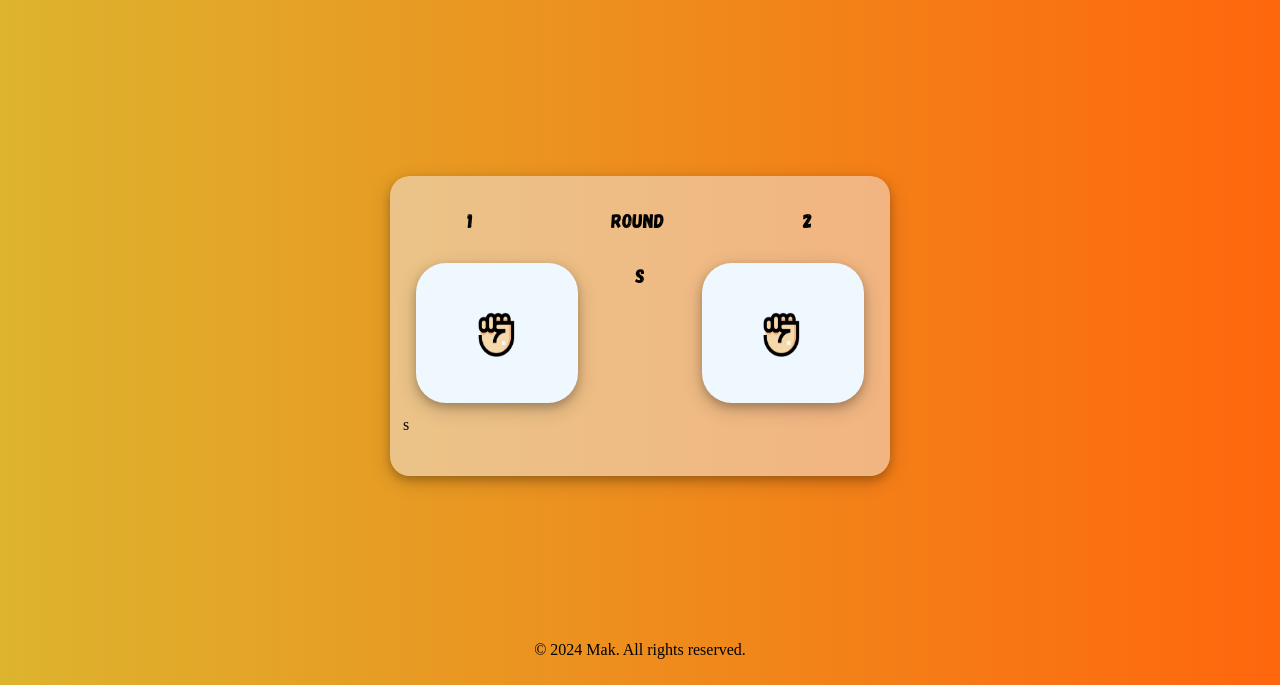
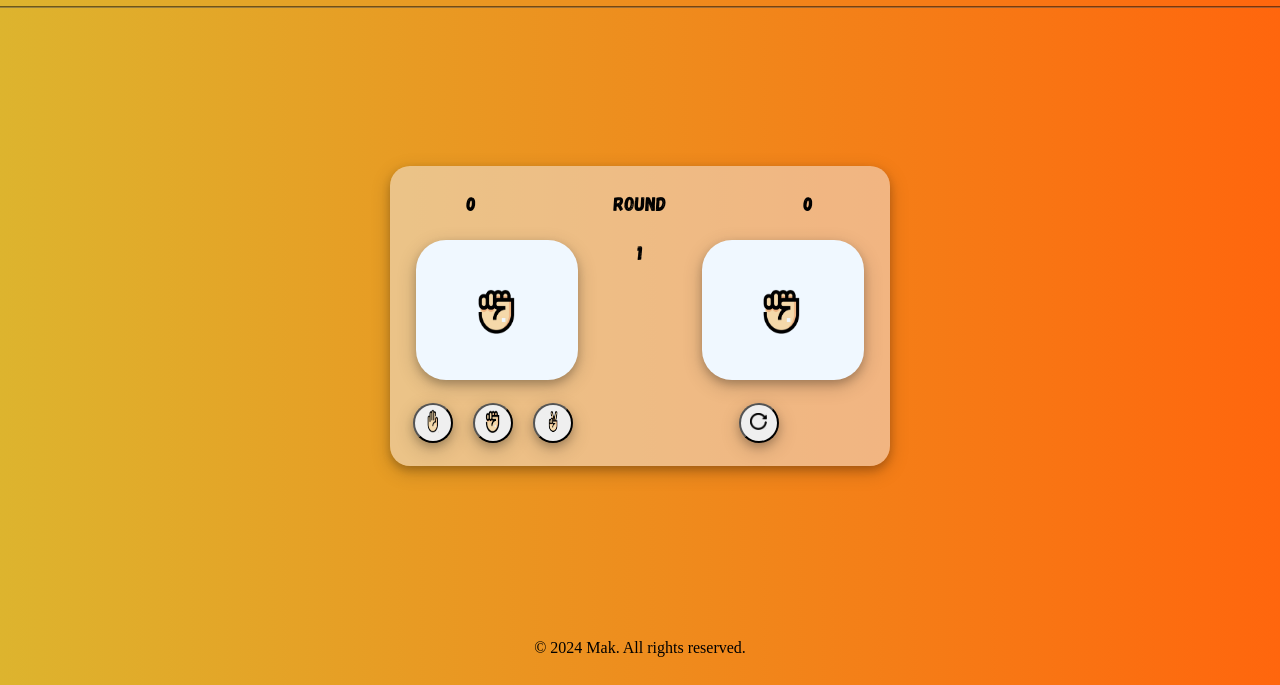
Before and after one commit to mamine27/Rock-Paper-Scissors, a plain HTML site: page index.html in a window 1280 px wide. Shown: the part 115-800 px from the top of the page. Drawn offline with Linux system fonts and the light colour scheme.

Commit message:
finished UI

```diff
--- a/css/style.css
+++ b/css/style.css
@@ -31,7 +31,6 @@ body{
 
 
  #Top {
-
     font-size: x-large;
     flex: 0.1;
     font-family: 'Gagalin', sans-serif;
@@ -39,12 +38,15 @@ body{
     justify-content: space-between;
     align-items: center;
     color: rgb(2, 2, 2);
-    padding: 10px;
-
+    /* padding: 40px; */
+    border-bottom-style:groove;
+    border-bottom-color :rgba(0, 0, 0, 0.5) ;
+    border-bottom-width: 2px;
 }
 div h5{
     font-weight: 100;
     font-size: smaller;
+    margin-right: 30px;
 }
 
 div h1{
@@ -179,6 +181,45 @@ div h1{
 
 #lower{
     flex: 0.75;
+    display: flex;
+    flex-direction: row;
+}
+#option{
+    display: flex;
+    /* justify-content:; */
+    flex:1;
+}
+#option button{
+    width: 40px;
+    height: 40px;
+    margin: 10px;
+    border-radius: 30px;
+    box-shadow: 0 4px 8px 0 rgba(0, 0, 0, 0.2), 0 6px 20px 0 rgba(0, 0, 0, 0.19);
+}
+#option button img {
+    height: 70%;
+    width: 70%;
+}
+#rst{
+    flex:1;
+    display: flex;
+    flex-direction: column;
+    justify-items: center;
+    align-items: center;
+}
+#rst button{
+    width: 40px;
+    height: 40px;
+    margin: 10px;
+    border-radius: 30px;
+    box-shadow: 0 4px 8px 0 rgba(0, 0, 0, 0.2), 0 6px 20px 0 rgba(0, 0, 0, 0.19);
+    align-items: center;
+    justify-items: center;
+
+}
+#rst button img{
+    height: 50%;
+    width: 70%;
 }
 
 #footer{
--- a/index.html
+++ b/index.html
@@ -16,16 +16,25 @@
         <div id = "playground">
             <div id = "window">
                 <div id = "upper">
-                    <span id = "humanscore">1</span>
+                    <span id = "humanscore">0</span>
                     <span id ="filler">Round</span>
-                    <span id = "compscore">2</span>
+                    <span id = "compscore">0</span>
                 </div>
                 <div id = "middle">
                     <div id = "human"><img src = "Images/rock.png"></div>
-                    <div id = "Round">s</div>
+                    <div id = "Round">1</div>
                     <div id = "computer"><img src="Images/rock.png"></div>
                 </div>
-                <div id = "lower">s</div>
+                <div id = "lower">
+                    <div id = "option">
+                        <button id = "paper"><img src="Images/pap.png"></button>
+                        <button id = "rock"><img src="Images/rock.png"></button>
+                        <button id = "scis"><img src ="Images/sci.png"></button>
+                    </div>
+                    <div id = "rst">
+                        <button id = "reset"><img src="Images/reset.jpg"></button>
+                    </div>
+                </div>
             </div>
         </div>
         <div id = "footer">
```
Also changed, not shown: About/abt.html (+1 -1 lines), Images/reset.jpg (added), Images/reset.png (added).
